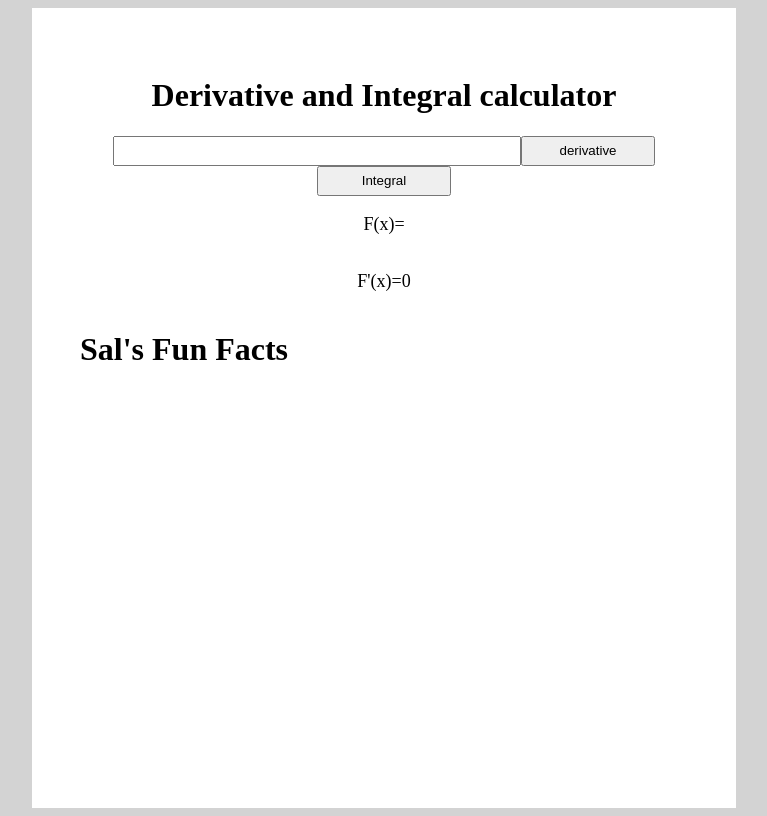
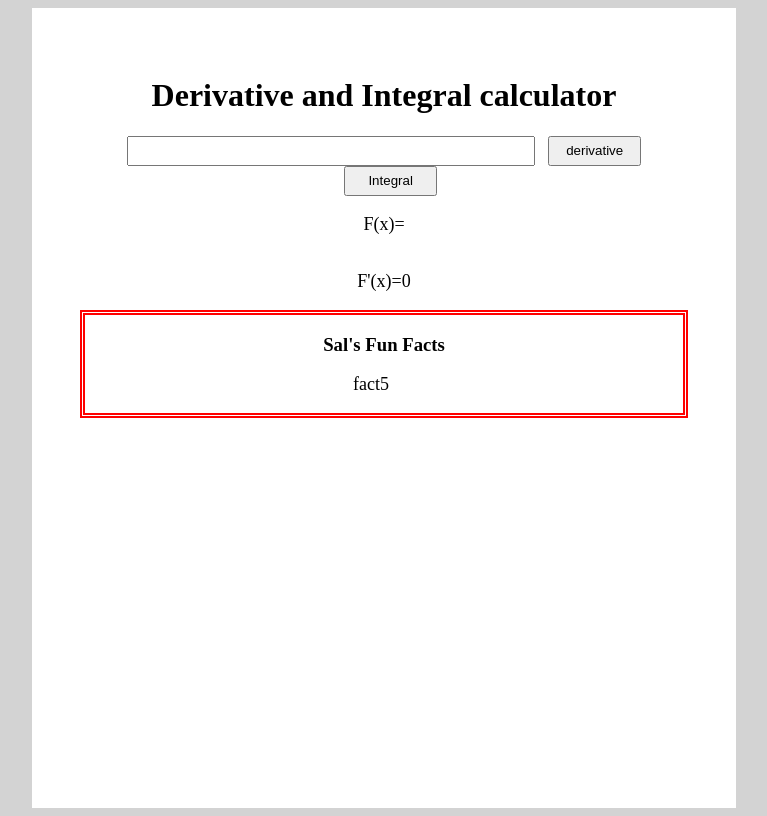
Before and after one commit to LeoDeRosa/Calc-project, a plain HTML site: page index.html in a window 1280 px wide. Both pictures are taken after a click on the button "derivative". Shown: the whole page, without its empty margins (256-1023 px from the left). Drawn offline with Linux system fonts and the light colour scheme.

Commit message:
Sal's Fun Facts
added the Sal's fun facts function. This is meant to deal with the "historical part" of the project. I didn't bother actually finding the facts

```diff
--- a/Javascript.js
+++ b/Javascript.js
@@ -19,7 +19,10 @@ function beeaans() {
     //}
     //else
         //document.getElementById("Invalid Fuction, Please check Initial Fuction")
+    document.getElementById("Salsfunfactbox").style.border = '5px double red';
     document.getElementById("Salsfunfacts").innerText = "Sal's Fun Facts";
+    var x = Salsfunfacts();
+    document.getElementById("Salsfunfacts2").innerText = (x);
 
 }
 function checkInput(input){
@@ -111,6 +114,9 @@ function derivitive(input)
             b = (b + insert);
         }
     }
+    else if (a.includes("/")){
+
+    }
 
     //power rule
     else {
@@ -152,7 +158,11 @@ function derivitive(input)
     }
     return b;
 }
-function Salsfunfacts(){
+function Salsfunfacts(input){
     var x = String;
-
+    var y = 0;
+    const z = ["fact0", "fact1", "fact2", "fact3", "fact4", "fact5", "fact6", "fact7", "fact8", "fact9"];
+    y = Math.floor(Math.random() * 10);
+    x = z[y];
+    return x;
 }
--- a/index.html
+++ b/index.html
@@ -36,9 +36,9 @@
             <p id="beans3" class="a"></p>
             <p id="beans4" class="b"></p>
         </div>
-        <div>
-            <h1 id="Salsfunfacts"></h1>
-            <p id="Salsfunfacts2"></p>
+        <div id="Salsfunfactbox">
+            <h3 id="Salsfunfacts" class="SalsfunFacts"></h1>
+            <p id="Salsfunfacts2" class="SalsfunFacts"></p>
         </div>
 </body>
 
--- a/style.css
+++ b/style.css
@@ -16,7 +16,8 @@ body{
 }
 button{
     height: 30px;
-    width: 10em;
+    width: 7em;
+    margin-left: 1em;
 }
 .smallerdiv{
     justify-content: center;
@@ -38,3 +39,12 @@ p{
 .a{
     text-align: top;
 }
+#Salsfunfactbox{
+    padding-left: 1em;
+    padding-right: 1em;
+}
+.SalsfunFacts{
+    align-items: center;
+    justify-content: center;
+    display: flex;
+}
```
